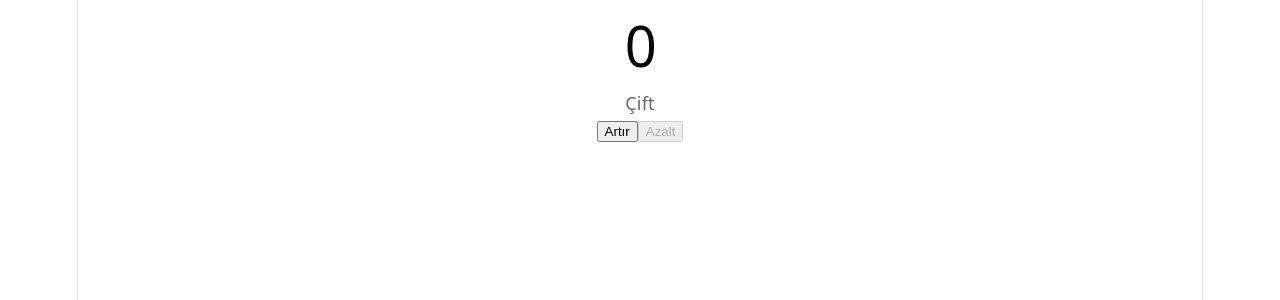
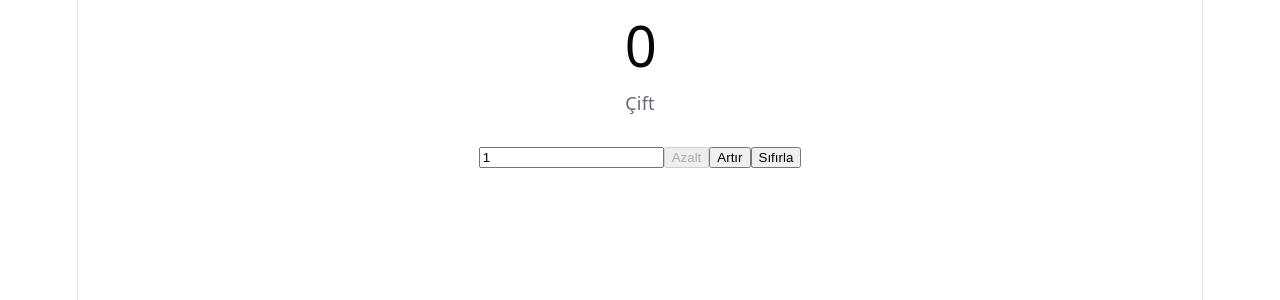
Before and after one commit to sertanersin/react-pratik, a React (Vite) app: page / in a window 1280 px wide. Shown: the top 300 px of the page. Built offline with nearby package versions, Linux system fonts and the light colour scheme.

Commit message:
Adım input'u ve sınır kontrolleri

```diff
--- a/src/App.jsx
+++ b/src/App.jsx
@@ -2,6 +2,8 @@ import { useState } from "react";
 
 export default function App() {
   const [sayi, setSayi] = useState(0);
+
+  const [adim, setAdim] = useState(1);
 
   const durum = sayi % 2 === 0 ? "Çift" : "Tek" ;
 
@@ -9,8 +11,11 @@ export default function App() {
     <div>
       <h1>{sayi}</h1>
       <p>{durum}</p>
-      <button onClick={() => setSayi(sayi + 1)} disabled={sayi === 10}>Artır</button>
-      <button onClick={() => setSayi(sayi - 1)} disabled={sayi === 0 }>Azalt</button>
+      <br />
+      <input type="number" min="1" onChange={(e)=>setAdim(Number(e.target.value))} value={adim}/>
+      <button onClick={() => setSayi(sayi - adim)} disabled={sayi - adim < 0 }>Azalt</button>
+      <button onClick={() => setSayi(sayi + adim)} disabled={sayi + adim > 10}>Artır</button>
+      <button onClick={() => setSayi(0)}>Sıfırla</button>
     </div>
 
   );
```
